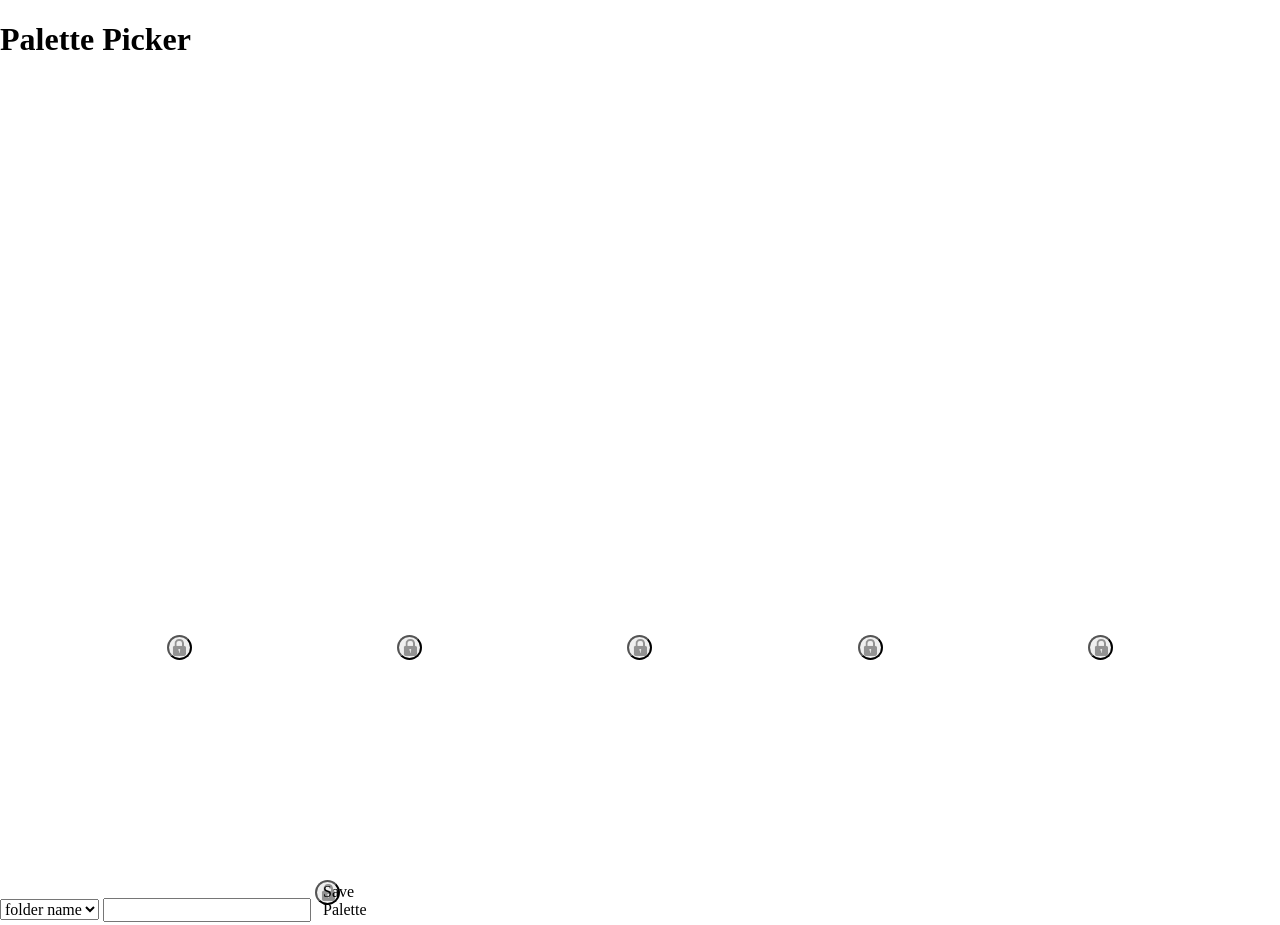
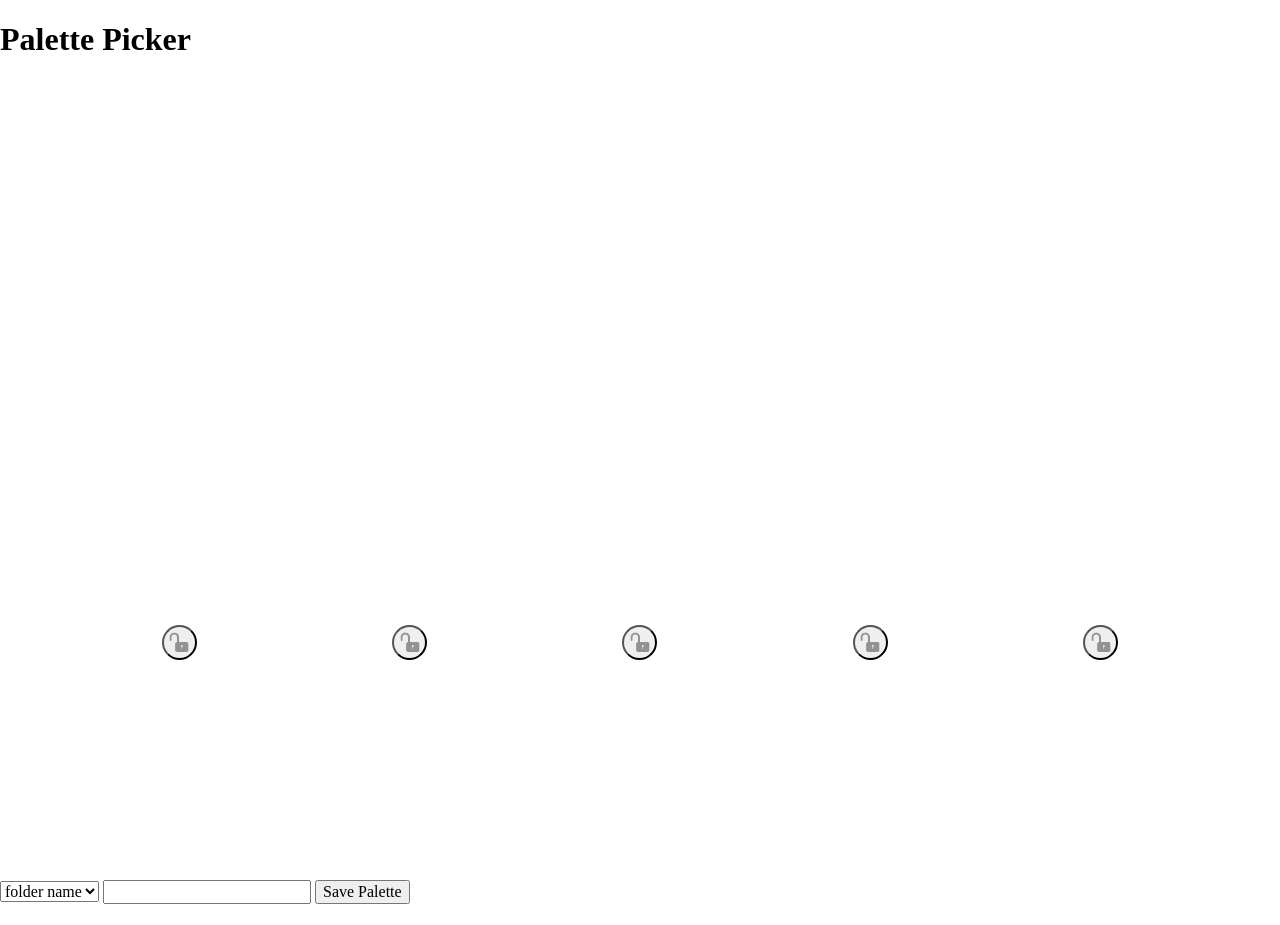
Before and after one commit to marikaross/palette-picker, a website: page public/index.html in a window 1280 px wide. After the commit the page ends 904 px from the top, so only its background shows below. Drawn offline with nearby package versions, Linux system fonts and the light colour scheme.

Commit message:
Make lock color feature functional

```diff
--- a/public/css/styles.css
+++ b/public/css/styles.css
@@ -22,13 +22,24 @@ section {
   justify-content: center;
 }
 
-button {
+.lock {
+  background-image: url('../images/unlock.png');
+  background-repeat: no-repeat;
+  background-position: center;
+  background-size: 20px;
+  border-radius: 25px;
+  width: 35px;
+  height: 35px;
+  margin-bottom: 20px;
+}
+
+.locked {
   background-image: url('../images/lock.png');
   background-repeat: no-repeat;
   background-position: center;
   background-size: 20px;
   border-radius: 25px;
-  width: 25px;
-  height: 25px;
+  width: 35px;
+  height: 35px;
   margin-bottom: 20px;
 }
--- a/public/scripts.js
+++ b/public/scripts.js
@@ -1,24 +1,29 @@
-$('.palette').on('click', makePalette)
-$('.lock').on('click', toggleLock)
+$('.palette').on('click', makePalette);
+$('.lock').on('click', toggleLock);
 
 
 function getAColor() {
   var hex = '0123456789ABCDEF',
-      color = '#', i;
+  color = '#', i;
   for (i = 0; i < 6 ; i++) {
-      color = color + hex[Math.floor(Math.random() * 16)];
+  color = color + hex[Math.floor(Math.random() * 16)];
   }
   return color;
 }
 
 function makePalette() {
   for (var i = 1; i < 6; i++) {
-    var color = getAColor()
-    $(`.color${[i]}`).css('background-color', color)
-    $(`.color${[i]}-text`).text(color)
+    if(!$(this).children(`.color${[i]}`).hasClass('.locked-color')) {
+      console.log(this)
+      var color = getAColor()
+      $(`.color${[i]}`).css('background-color', color);
+      $(`.color${[i]}-text`).text(color);
+    }
   }
 }
 
-function toggleLock() {
-  $('.lock').toggleClass('.locked')
+function toggleLock(event) {
+  event.stopPropagation();
+  $(this).toggleClass('.locked');
+  $(this).closest('article').toggleClass('.locked-color');
 }
```
